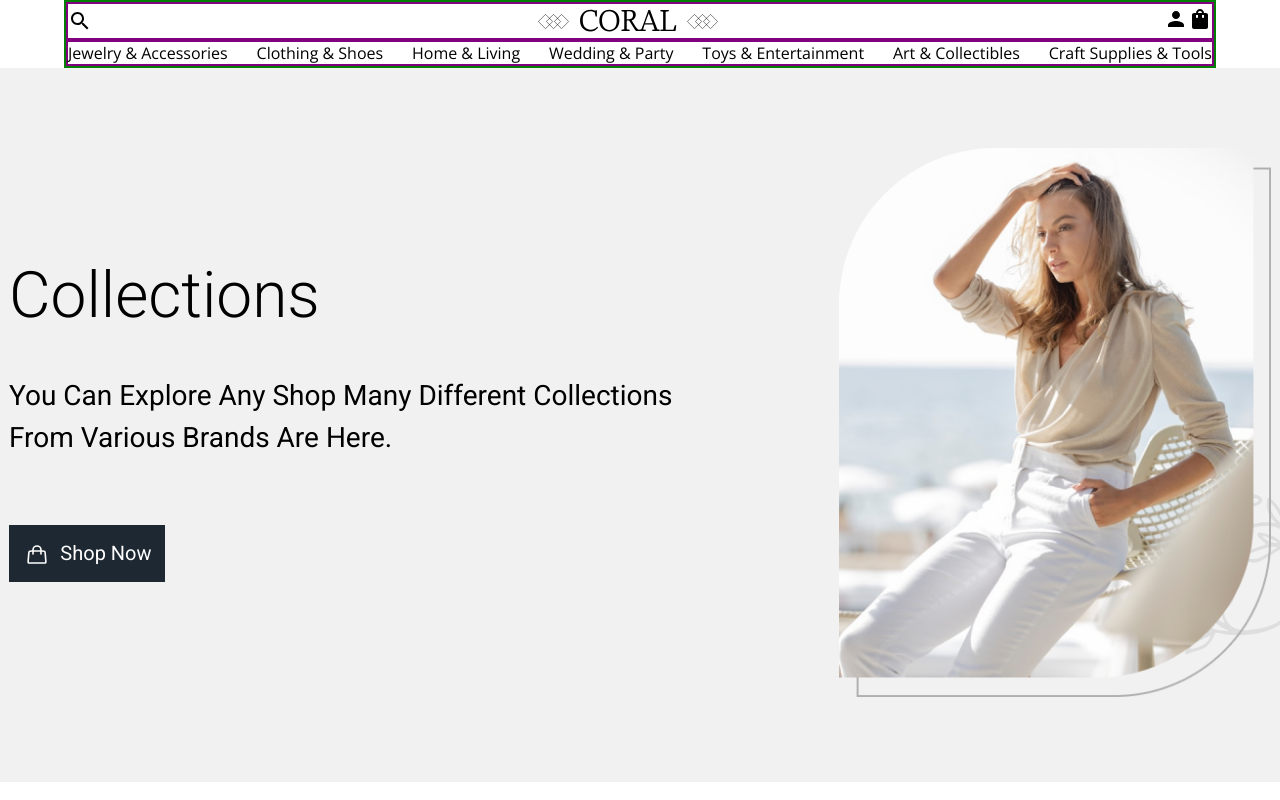
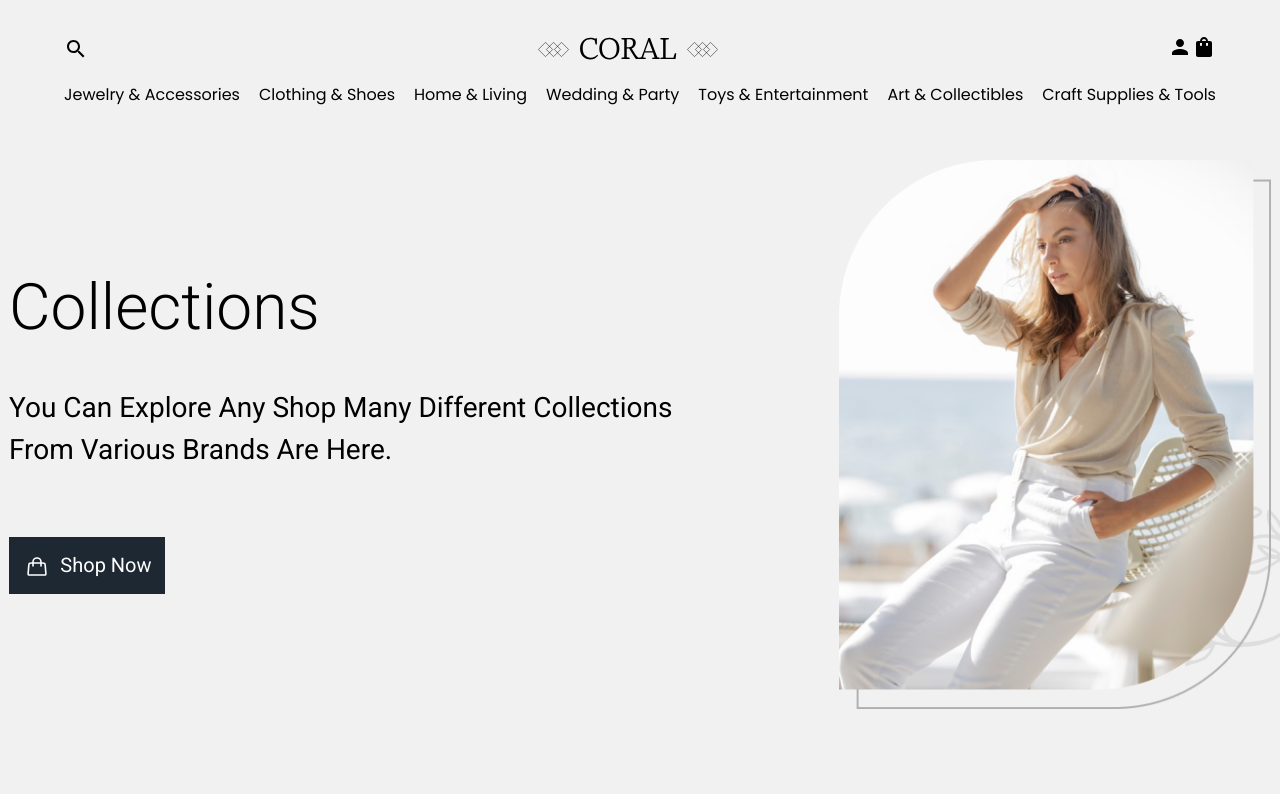
Before and after one commit to Hernanbp/GoClothing, a React (Create React App) app: page / in a window 1280 px wide. Shown: the top 800 px of the page. Built offline with nearby package versions, Linux system fonts and the light colour scheme.

Commit message:
navbar style  changes

```diff
--- a/src/components/views/Header/styles.css
+++ b/src/components/views/Header/styles.css
@@ -4,6 +4,7 @@ header {
   padding: 5em 10em;
   background: #f1f1f1;
   position: relative;
+  padding-top: 10em;
 }
 
 header img {
--- a/src/components/views/NavBar/NavBar.jsx
+++ b/src/components/views/NavBar/NavBar.jsx
@@ -1,39 +1,34 @@
 import "./styles.css"
-import {useState} from "react"
-import PersonIcon from '@mui/icons-material/Person';
-import ShoppingBagIcon from '@mui/icons-material/ShoppingBag';
-import SearchIcon from '@mui/icons-material/Search';
-import MenuIcon from '@mui/icons-material/Menu';
+import { useState } from "react"
+import PersonIcon from "@mui/icons-material/Person"
+import ShoppingBagIcon from "@mui/icons-material/ShoppingBag"
+import SearchIcon from "@mui/icons-material/Search"
+import MenuIcon from "@mui/icons-material/Menu"
 import logo from "../../svgs/logo.svg"
-import { useResize } from "../../hooks/useResize";
-
-
+import { useResize } from "../../hooks/useResize"
 
 export function NavBar() {
-  const [show, setShow]=useState()
-  const {phoneScreen} = useResize();
-
-
-
+  const [show, setShow] = useState()
+  const { phoneScreen } = useResize()
 
   return (
-    <nav className="navbar">
+    <div className="nav-container">
+      <nav className="navbar">
         <div className="top">
           {<SearchIcon />}
           <img src={logo} alt="e-commerce" />
           <div>
             {<PersonIcon />}
             {<ShoppingBagIcon />}
-
           </div>
         </div>
 
-        {phoneScreen ?
-          (<div className="bottom-phone-show">
+        {phoneScreen ? (
+          <div className="bottom-phone-show">
             <MenuIcon />
-          </div>)
-        :
-          (<div className="bottom">
+          </div>
+        ) : (
+          <div className="bottom">
             <p>Jewelry & Accessories</p>
             <p>Clothing & Shoes</p>
             <p>Home & Living</p>
@@ -41,8 +36,8 @@ export function NavBar() {
             <p>Toys & Entertainment</p>
             <p>Art & Collectibles </p>
             <p>Craft Supplies & Tools </p>
-          </div>)
-        }
+          </div>
+        )}
 
         {/* <div className="bottom">
           <p>Jewelry & Accessories</p>
@@ -53,6 +48,7 @@ export function NavBar() {
           <p>Art & Collectibles </p>
           <p>Craft Supplies & Tools </p>
         </div> */}
-    </nav>
+      </nav>
+    </div>
   )
 }
--- a/src/components/views/NavBar/styles.css
+++ b/src/components/views/NavBar/styles.css
@@ -1,22 +1,34 @@
-.navbar{
-    border: 2px solid green;
+.nav-container {
+  position: absolute;
+  top: 0;
+  z-index: 1000;
+  width: 100%;
+  padding: 2em 0;
+}
+
+.navbar {
   display: flex;
   flex-direction: column;
   max-width: 90%;
   margin: 0 auto;
+  top: 0;
+  gap: 1em;
 }
-.top{
+.top {
   max-width: 100%;
-    border: 2px solid purple;
   justify-content: space-between;
 }
-.bottom{
+.bottom {
   /* border: 2px solid blue; */
   display: flex;
   justify-content: space-between;
-    border: 2px solid purple;
 }
-.bottom-phone-show{
+
+.bottom > p {
+  font-family: Poppins, sans-serif;
+}
+
+.bottom-phone-show {
   display: flex;
   flex-direction: column;
   align-items: center;
--- a/src/styles.css
+++ b/src/styles.css
@@ -1,4 +1,5 @@
 @import url("https://fonts.googleapis.com/css2?family=Open+Sans:wght@400;600&family=Poppins&family=Roboto:wght@300;400;500&display=swap");
+@import url("https://fonts.googleapis.com/css2?family=Poppins:wght@400;500;600&display=swap");
 
 *,
 ::after,
```
Lines whose indentation alone changed are shown as unchanged.
